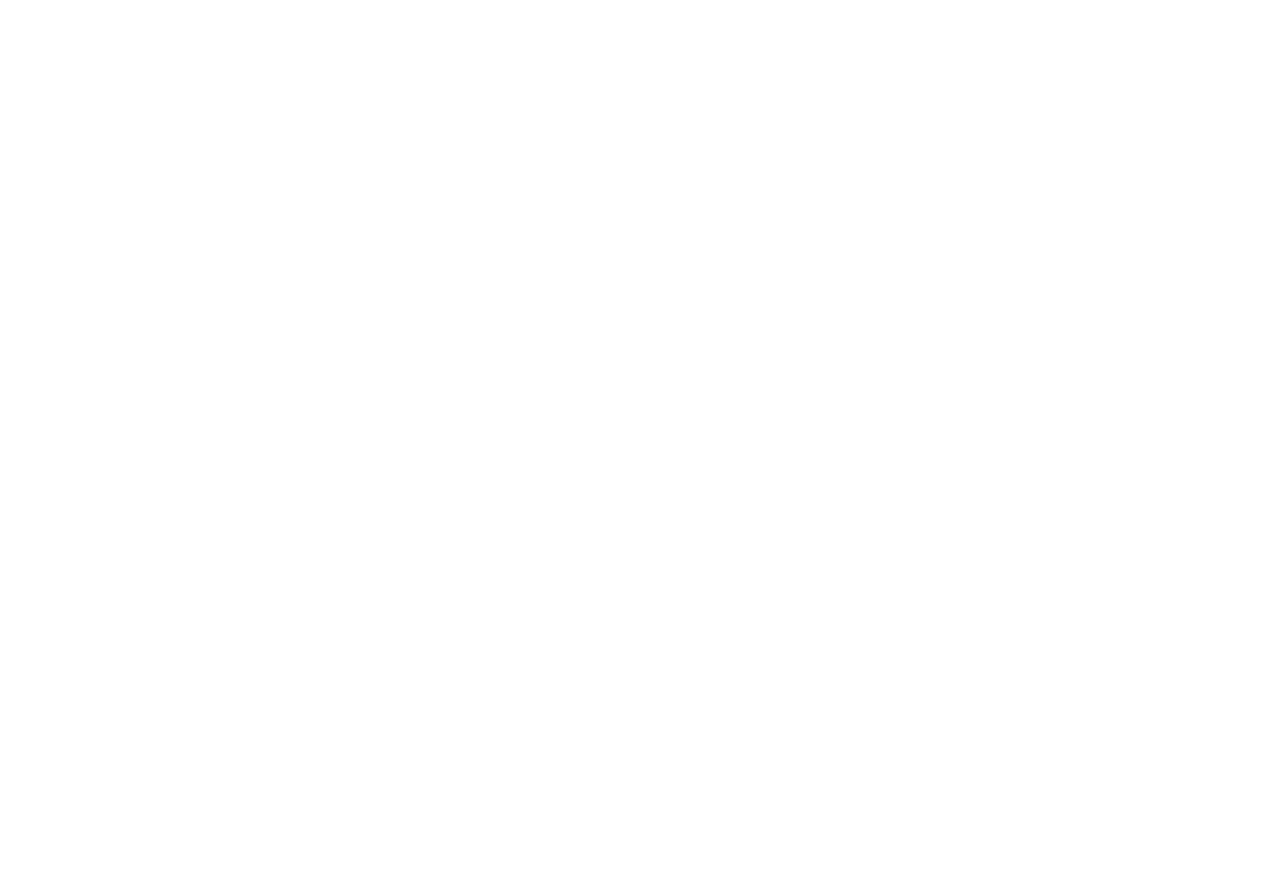
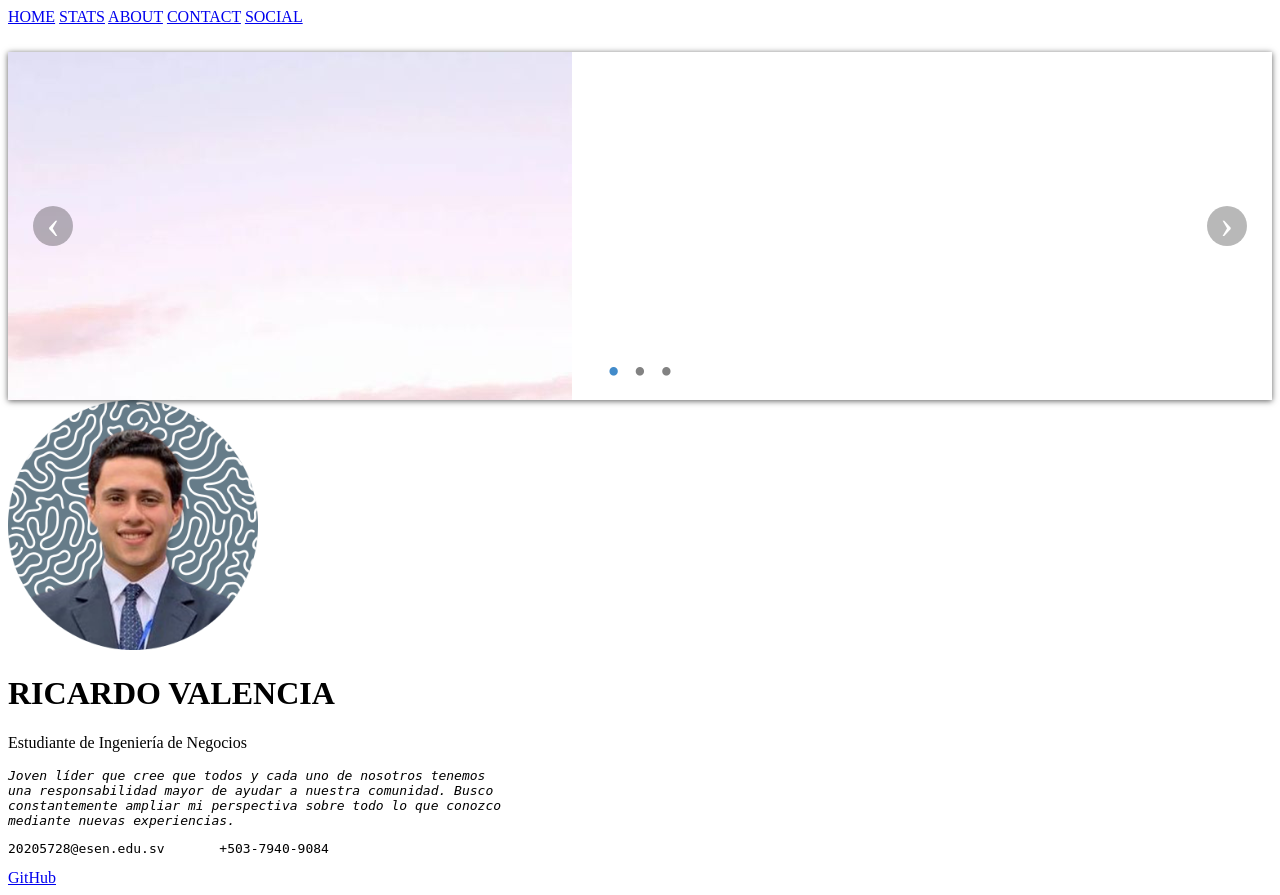
Before and after one commit to rjvalenciag/tarea02RV, a Flask app: page /about in a window 1280 px wide. Before the commit the page is empty. Before the commit the page ends 800 px from the top, so only its background shows below. Run offline with Flask 2, Linux system fonts and the light colour scheme.

Commit message:
social and about html

```diff
--- a/routes/main/site.py
+++ b/routes/main/site.py
@@ -11,3 +11,8 @@
 @site.route("/about")
 def about():
     return render_template("/main/about.html")
+
+
+@site.route("/social")
+def social():
+    return render_template("/main/social.html")
--- a/templates/base.html
+++ b/templates/base.html
@@ -134,11 +134,11 @@
     <nav class="navbar">
         <div class="collapse navbar-collapse" id="navbarNavAltMarkup">
             <div class="navbar-nav">
-                <a class="nav-item nav-link" href="#">HOME</a>
+                <a class="nav-item nav-link" href="{{ url_for('site.home') }}">HOME</a>
                 <a class="nav-item nav-link" href="#">STATS</a>
-                <a class="nav-item nav-link" href="#">ABOUT</a>
+                <a class="nav-item nav-link" href="{{ url_for('site.about') }}">ABOUT</a>
                 <a class="nav-item nav-link" href="#">CONTACT</a>
-                <a class="nav-item nav-link" href="#">SOCIAL</a>
+                <a class="nav-item nav-link" href="{{ url_for('site.social') }}">SOCIAL</a>
             </div>
         </div>
     </nav>
--- a/templates/main/about.html
+++ b/templates/main/about.html
@@ -0,0 +1,32 @@
+{% extends './base.html' %}
+
+{% block title %}RICKS{% endblock %}
+
+{% block contents %}
+
+<img src="/images/PF.jpeg" width="250" height="250" class="imgcenter">
+
+<div class="aboutRicks">
+    <h1>RICARDO VALENCIA</h1>
+</div>
+
+<div class="row">
+    <div class="column">
+        <div class="card">
+            <div class="container">
+                <p class="title">Estudiante de Ingeniería de Negocios</p>
+                <pre><em>Joven líder que cree que todos y cada uno de nosotros tenemos
+una responsabilidad mayor de ayudar a nuestra comunidad. Busco
+constantemente ampliar mi perspectiva sobre todo lo que conozco
+mediante nuevas experiencias.</em></pre>
+                <pre>20205728@esen.edu.sv       +503-7940-9084</pre>
+                <a href="https://github.com/rjvalenciag">GitHub</a>
+            </div>
+        </div>
+    </div>
+</div>
+
+
+
+
+{% endblock %}
```
Also changed, not shown: templates/main/social.html (added, +16 -0 lines), images/PF.jpeg (added).
